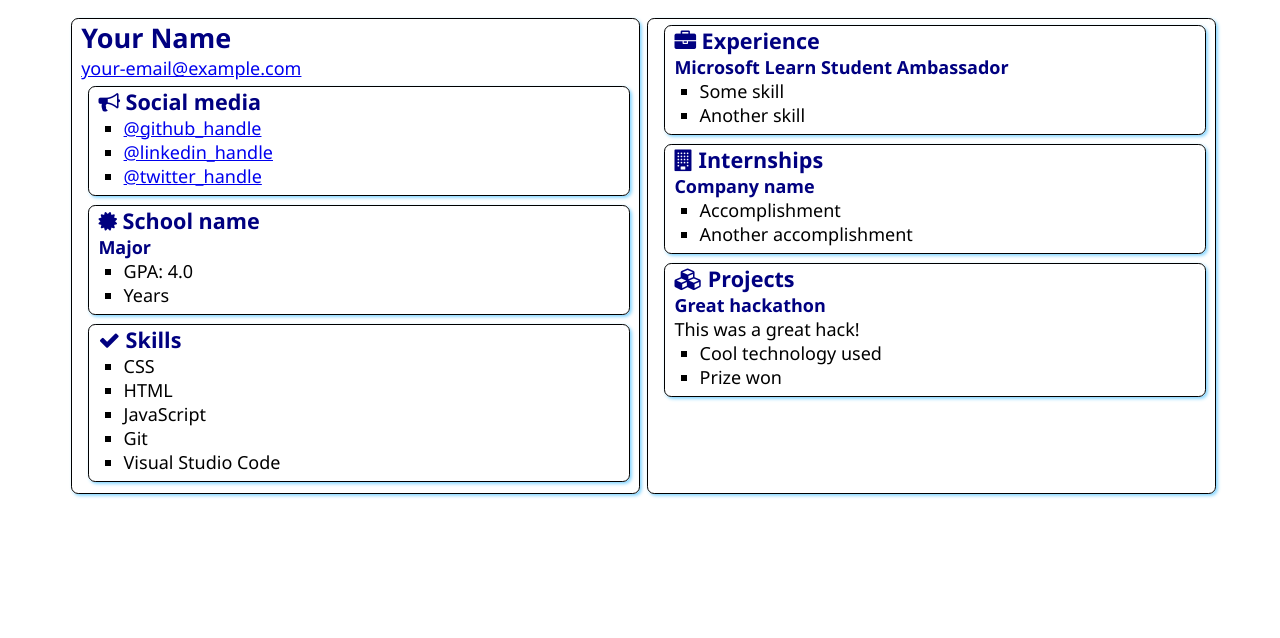
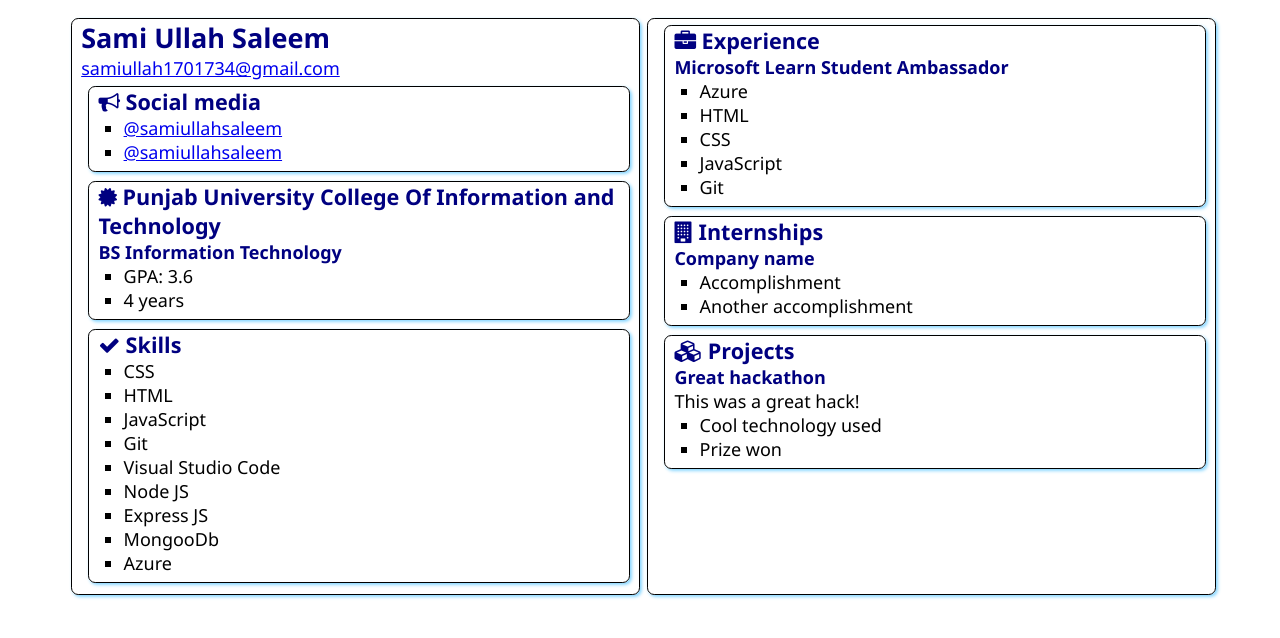
Before and after one commit to samiullahsaleem/-SATechnicalOnboarding, a plain HTML site: page src/index.html in a window 1280 px wide. Drawn offline with Linux system fonts and the light colour scheme.

Commit message:
Added My Name
I added my name, education, and other things

```diff
--- a/src/index.html
+++ b/src/index.html
@@ -12,8 +12,8 @@
 <body>
     <main>
         <article class="box">
-            <h1>Your Name</h1>
-            <div><a href="mailto:your.email@example.com">your-email@example.com</a></div>
+            <h1>Sami Ullah Saleem</h1>
+            <div><a href="mailto:samiullah1701734@gmail.com">samiullah1701734@gmail.com</a></div>
 
             <section class="box">
                 <h2>
@@ -21,9 +21,8 @@
                     Social media
                 </h2>
                 <ul>
-                    <li><a href="https://github.com/<handle>">@github_handle</a></li>
-                    <li><a href="https://linkedin.com/in/<handle>">@linkedin_handle</a></li>
-                    <li><a href="https://twitter.com/<handle>">@twitter_handle</a></li>
+                    <li><a href="https://github.com/samiullahsaleem">@samiullahsaleem</a></li>
+                    <li><a href="https://linkedin.com/in/samiullahsaleem">@samiullahsaleem</a></li>
                 </ul>
             </section>
 
@@ -31,12 +30,12 @@
                 <div class="education">
                     <h2>
                         <i class="fa fa-certificate" aria-hidden="true"></i>
-                        School name
+                        Punjab University College Of Information and Technology
                     </h2>
-                    <h3>Major</h3>
+                    <h3>BS Information Technology</h3>
                     <ul>
-                        <li>GPA: 4.0</li>
-                        <li>Years</li>
+                        <li>GPA: 3.6</li>
+                        <li>4 years</li>
                     </ul>
                 </div>
             </section>
@@ -52,6 +51,10 @@
                     <li>JavaScript</li>
                     <li>Git</li>
                     <li>Visual Studio Code</li>
+                    <li>Node JS</li>
+                    <li>Express JS</li>
+                    <li>MongooDb</li>
+                    <li>Azure</li>
                 </ul>
             </section>
         </article>
@@ -63,8 +66,11 @@
                 </h2>
                 <h3>Microsoft Learn Student Ambassador</h3>
                 <ul>
-                    <li>Some skill</li>
-                    <li>Another skill</li>
+                    <li>Azure</li>
+                    <li>HTML</li>
+                    <li>CSS</li>
+                    <li>JavaScript</li>
+                    <li>Git</li>
                 </ul>
             </section>
             <section class="box">
```
